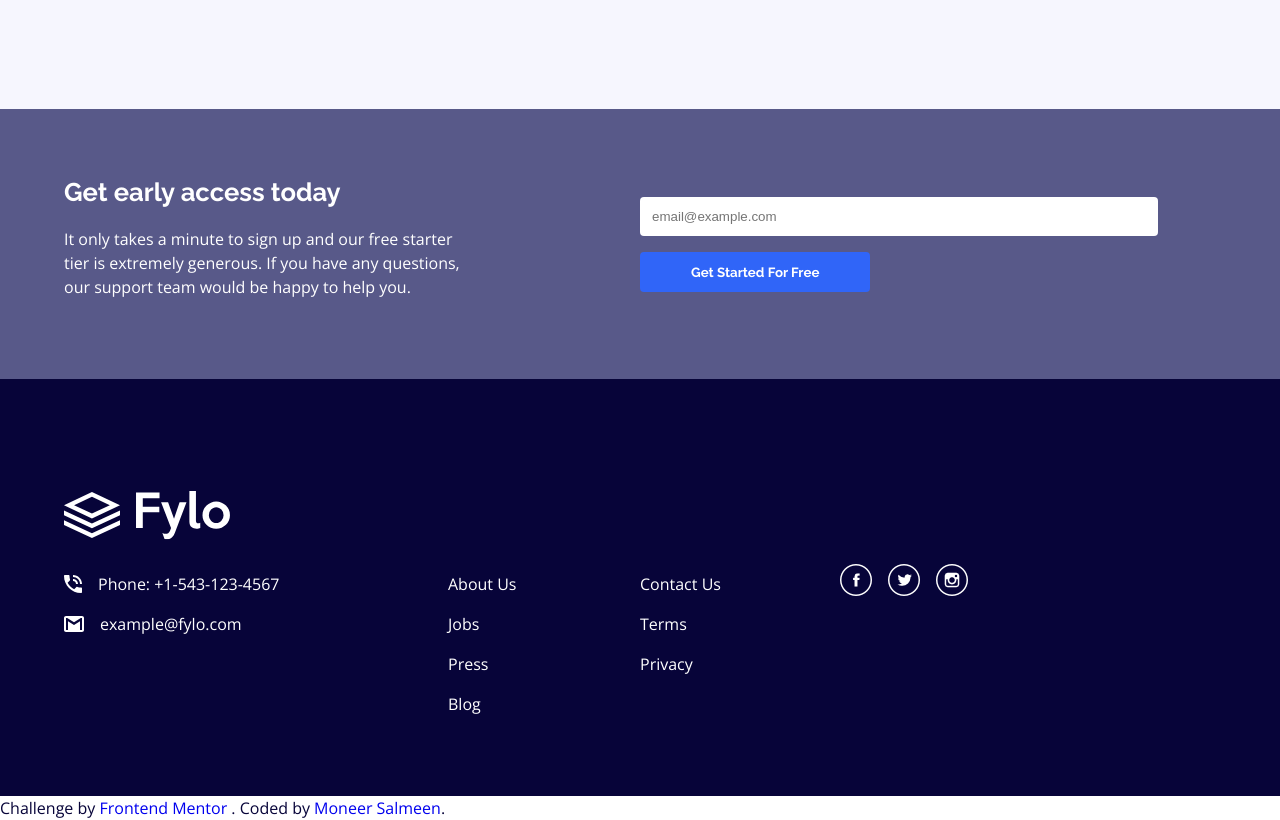
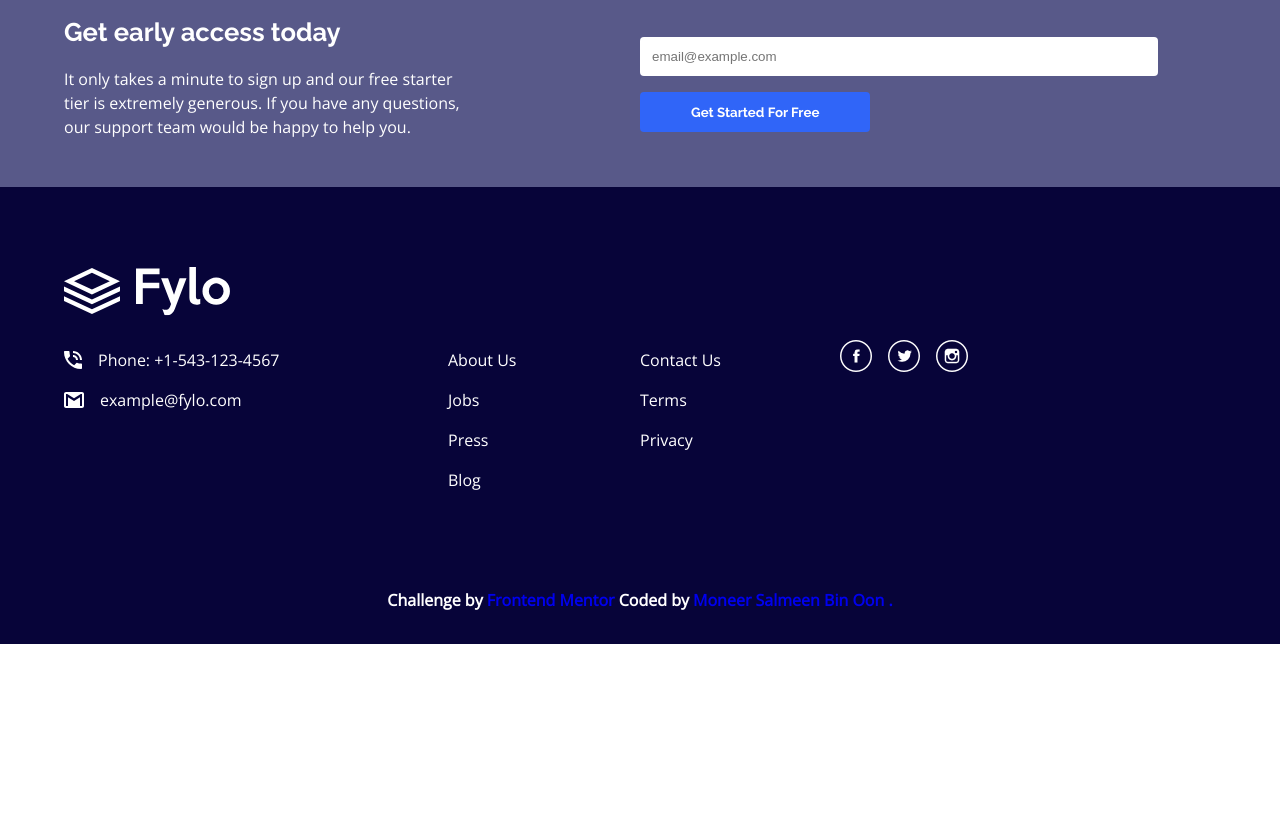
Before and after one commit to Moneer99/fylo-landing-two-column-FM, a plain HTML site: page index.html in a window 1280 px wide. Shown: the part 1437-2257 px from the top of the page. After the commit the page ends 2081 px from the top, so only its background shows below. Drawn offline with nearby package versions, Linux system fonts and the light colour scheme.

Commit message:
modified style footer

```diff
--- a/css/style.css
+++ b/css/style.css
@@ -237,6 +237,13 @@ footer,
 }
 /* ------------------------------ End main content ------------------------------ */
 
+.attribution {
+  text-align: center;
+  font-weight: 600;
+  margin-top: 5rem;
+  /* border: 1px solid; */
+}
+
 /* ------------------------------- media query ------------------------------ */
 @media only screen and (min-width: 680px) {
   .container-lg {
@@ -245,7 +252,7 @@ footer,
   }
 
   .container {
-    padding: 4rem;
+    padding: 2rem 4rem;
   }
 
   .header_nav {
--- a/index.html
+++ b/index.html
@@ -171,21 +171,26 @@
               </u>
             </div>
           </div>
-        </footer>
-        <!-- ------- End footer container --------- -->
-      </div>
+
+          <div class="attribution">
+            <p>
+              Challenge by
+              <a
+                href="https://www.frontendmentor.io?ref=challenge"
+                target="_blank"
+              >
+                Frontend Mentor
+              </a>
+              Coded by
+              <a href="https://github.com/Moneer99" target="_blank">
+                Moneer Salmeen Bin Oon .
+              </a>
+            </p>
+          </div>
+          <!-- ------- End footer container --------- -->
+        </div>
+      </footer>
       <!-- ----------- End container-lg --------------- -->
     </div>
-
-    <div>
-      <p class="attribution">
-        Challenge by
-        <a href="https://www.frontendmentor.io?ref=challenge" target="_blank">
-          Frontend Mentor
-        </a>
-        . Coded by <a href="#">Moneer Salmeen</a>.
-      </p>
-    </div>
-
   </body>
 </html>
```
